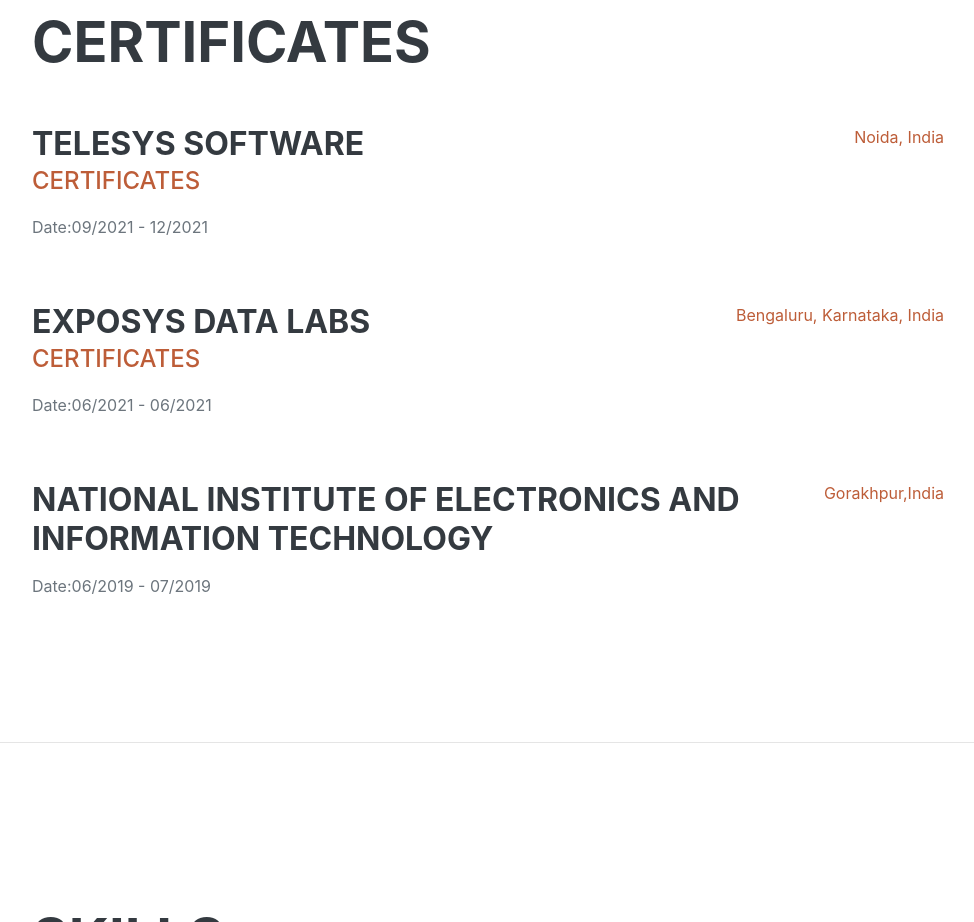
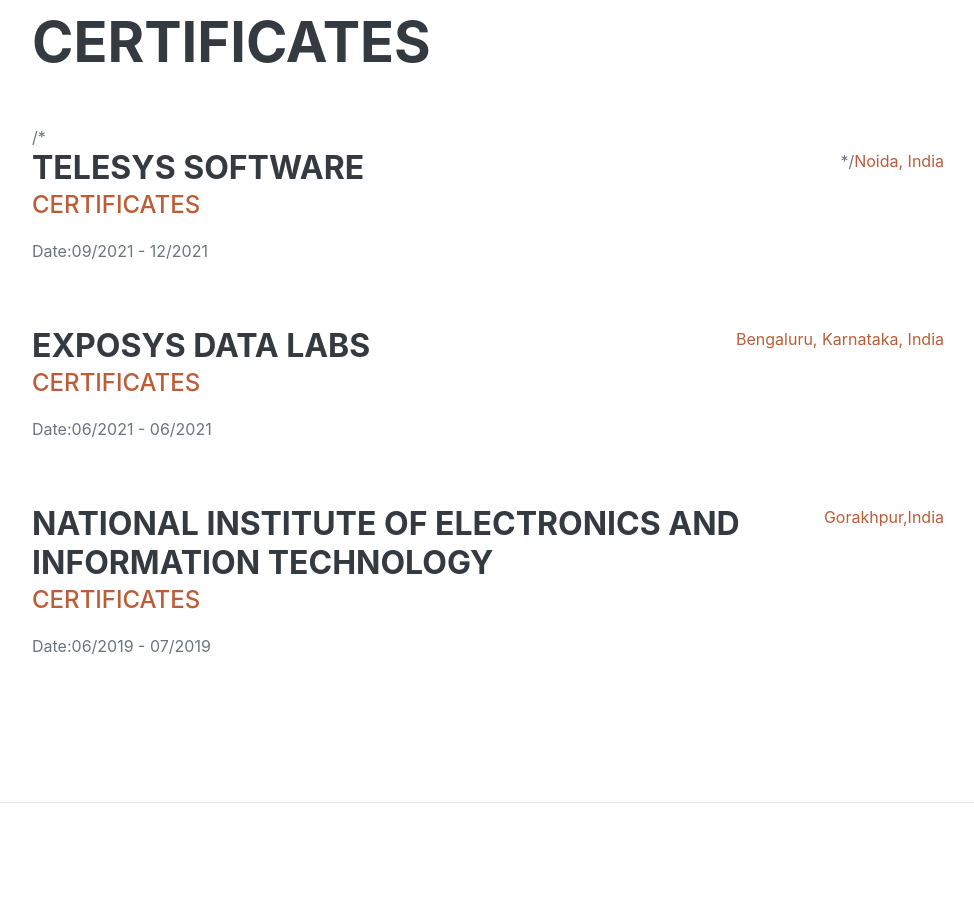
Before and after one commit to pankajdubeyjava/My-Resume, a plain HTML site: page index.html in a window 1280 px wide. Shown: the part 2760-3682 px from the top of the page, without its empty margins (288-1262 px from the left). Drawn offline with nearby package versions, Linux system fonts and the light colour scheme; a web font is replaced by a local one.

Commit message:
Update index.html

```diff
--- a/index.html
+++ b/index.html
@@ -119,13 +119,13 @@
             <section class="resume-section" id="education">
                 <div class="resume-section-content">
                     <h2 class="mb-5">CERTIFICATES</h2>
-                    <div class="d-flex flex-column flex-md-row justify-content-between mb-5">
+                   /* <div class="d-flex flex-column flex-md-row justify-content-between mb-5">
                         <div class="flex-grow-1">
                             <h3 class="mb-0">Telesys Software</h3>
                             <div class="subheading mb-3"><a href="https://shorturl.at/fAEHW">CERTIFICATES</a></div>
                             <div>Date:09/2021 - 12/2021</div>
                             <p></p>
-                        </div>
+                        </div>*/
                         <div class="flex-shrink-0"><span class="text-primary">Noida, India</span></div>
                        </div>
                     <div class="d-flex flex-column flex-md-row justify-content-between mb-5">
@@ -140,7 +140,7 @@
                     <div class="d-flex flex-column flex-md-row justify-content-between mb-5">
                         <div class="flex-grow-1">
                             <h3 class="mb-0">National institute of electronics and information technology</h3>
-                            <div class="subheading mb-3"></div>
+                            <div class="subheading mb-3"><a href="https://shorturl.at/bgjEU">CERTIFICATES</a></div>
                             <div>Date:06/2019 - 07/2019</div>
                             <p></p>
                         </div>
```
